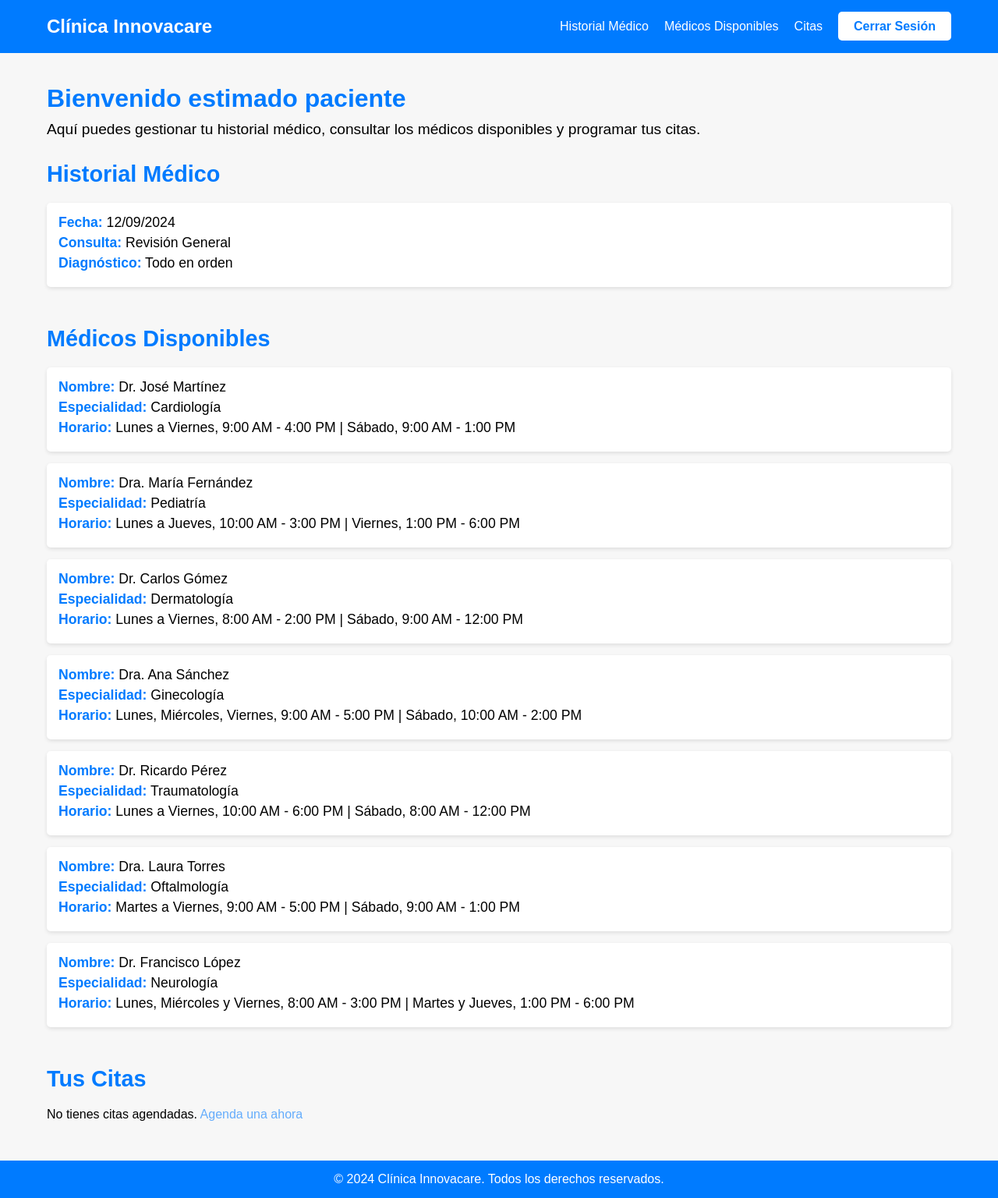
After one commit to MrPix3l/Clinica-Medica-Innovacare, a PHP site: page /ingreso.php in a window 1280 px wide. The commit adds this page. Shown: the whole page at 78% size. Run offline with PHP 8.4, Linux system fonts and the light colour scheme.

Commit message:
Add files via upload

```diff
--- a/ingreso.css
+++ b/ingreso.css
@@ -14,7 +14,6 @@ header {
     background-color: #007BFF;
     padding: 20px 0;
 }
-
 
 
 .header-content {
@@ -97,13 +96,110 @@ main {
 }
 
 #citas a {
-    color: #007BFF;
+    color: #007bff98;
     text-decoration: none;
 }
 
 #citas a:hover {
     text-decoration: underline;
 }
+
+/* Fondo del modal */
+.modal {
+    display: none; /* Oculto por defecto */
+    position: fixed;
+    z-index: 1;
+    left: 0;
+    top: 0;
+    width: 100%;
+    height: 100%;
+    overflow: auto;
+    background-color: rgba(0, 0, 0, 0.5); /* Fondo semitransparente */
+    animation: fadeIn 0.3s ease; /* Animación de entrada */
+}
+
+/* Contenido del modal */
+.modal-content {
+    background-color: #fff;
+    margin: 5% auto;
+    padding: 20px;
+    border: 1px solid #ddd;
+    width: 90%;
+    max-width: 600px;
+    border-radius: 10px;
+    box-shadow: 0px 4px 20px rgba(0, 0, 0, 0.3); /* Sombra */
+    animation: slideDown 0.4s ease; /* Animación de aparición */
+}
+
+/* Animaciones */
+@keyframes fadeIn {
+    from { opacity: 0; }
+    to { opacity: 1; }
+}
+
+@keyframes slideDown {
+    from { transform: translateY(-50px); opacity: 0; }
+    to { transform: translateY(0); opacity: 1; }
+}
+
+/* Título del modal */
+.modal-content h2 {
+    color: #007BFF;
+    font-size: 1.8rem;
+    margin-bottom: 10px;
+    text-align: center;
+}
+
+/* Estilos del formulario */
+.form-group {
+    margin-bottom: 15px;
+}
+
+.form-group label {
+    display: block;
+    font-size: 1rem;
+    color: #333;
+    margin-bottom: 5px;
+}
+
+.form-group input, .form-group select {
+    width: 100%;
+    padding: 10px;
+    border: 1px solid #ddd;
+    border-radius: 5px;
+    font-size: 1rem;
+}
+
+button[type="submit"] {
+    background-color: #007BFF;
+    color: #fff;
+    padding: 12px 20px;
+    border: none;
+    border-radius: 5px;
+    cursor: pointer;
+    font-size: 1rem;
+    font-weight: bold;
+    width: 100%;
+    transition: background-color 0.3s ease;
+}
+
+button[type="submit"]:hover {
+    background-color: #0056b3;
+}
+
+/* Botón de cierre */
+.close {
+    color: #aaa;
+    float: right;
+    font-size: 1.5rem;
+    font-weight: bold;
+    cursor: pointer;
+}
+
+.close:hover {
+    color: #333;
+}
+
 
 footer {
     background-color: #007BFF;
--- a/ingreso.js
+++ b/ingreso.js
@@ -1,3 +1,31 @@
-document.querySelector('#citas a').addEventListener('click', function() {
-    alert('¡Redirigiendo a la página para agendar una cita!');
-});
+//document.querySelector('#citas a').addEventListener('click', function() {
+    //alert('¡Redirigiendo a la página para agendar una cita!');
+//});
+
+
+// Obtener el modal
+var modal = document.getElementById("agendarCitaModal");
+
+// Obtener el enlace que abre el modal
+var agendarCitaLink = document.getElementById("agendarCitaLink");
+
+// Obtener el elemento <span> que cierra el modal
+var span = document.getElementsByClassName("close")[0];
+
+// Cuando el usuario hace clic en el enlace, abrir el modal
+agendarCitaLink.onclick = function(event) {
+    event.preventDefault(); // Prevenir el comportamiento por defecto del enlace
+    modal.style.display = "block"; // Mostrar el modal
+}
+
+// Cuando el usuario hace clic en <span> (x), cerrar el modal
+span.onclick = function() {
+    modal.style.display = "none";
+}
+
+// Cuando el usuario hace clic en cualquier parte fuera del modal, cerrarlo
+window.onclick = function(event) {
+    if (event.target == modal) {
+        modal.style.display = "none";
+    }
+}
--- /dev/null
+++ b/ingreso.php
@@ -0,0 +1,154 @@
+<?php
+session_start();
+
+
+if (isset($_SESSION['id_usuario'])) {
+    $id_paciente = $_SESSION['id_usuario'];
+    //echo "El ID del paciente es: " . $id_paciente;
+}
+//7lse {
+//    $id_paciente = $_SESSION['user_id'];
+//}
+
+?>
+
+<!DOCTYPE html>
+<html lang="en">
+<head>
+    <meta charset="UTF-8">
+    <meta name="viewport" content="width=device-width, initial-scale=1.0">
+    <title>Panel del Usuario - Clínica Innovacare</title>
+    <link rel="stylesheet" href="ingreso.css">
+</head>
+<body>
+    <header>
+        <div class="header-content">
+            <div class="logo">Clínica Innovacare</div>
+            <nav>
+                <ul>
+                    <li><a href="#historial-medico">Historial Médico</a></li>
+                    <li><a href="#medicos-disponibles">Médicos Disponibles</a></li>
+                    <li><a href="#citas">Citas</a></li>
+                    <li><a href="index.html" class="login-button"> Cerrar Sesión</a></li>
+                </ul>
+            </nav>
+        </div>
+    </header>
+    <main>
+        <section id="bienvenida">
+            <?php
+                if (isset($_SESSION['exito']) && $_SESSION['exito'] === 1) {
+                    echo "<h1><center>Cita agendada con exito!</center> </h1><br><br><br>";
+                    unset($_SESSION['exito']);
+                }
+            ?>
+
+            <h1>Bienvenido estimado paciente</h1>
+            <p>Aquí puedes gestionar tu historial médico, consultar los médicos disponibles y programar tus citas.</p>
+        </section>
+
+        <section id="historial-medico" class="dashboard-section">
+            <h2>Historial Médico</h2>
+            <div class="historial-content">
+                <p><strong>Fecha:</strong> 12/09/2024</p>
+                <p><strong>Consulta:</strong> Revisión General</p>
+                <p><strong>Diagnóstico:</strong> Todo en orden</p>
+            </div>
+            <!-- Agrega más entradas de historial médico según sea necesario -->
+        </section>
+
+        <section id="medicos-disponibles" class="dashboard-section">
+            <h2>Médicos Disponibles</h2>
+
+            <!-- Lista de médicos -->
+            <div class="medico-item">
+                <p><strong>Nombre:</strong> Dr. José Martínez</p>
+                <p><strong>Especialidad:</strong> Cardiología</p>
+                <p><strong>Horario:</strong> Lunes a Viernes, 9:00 AM - 4:00 PM | Sábado, 9:00 AM - 1:00 PM</p>
+            </div>
+
+            <div class="medico-item">
+                <p><strong>Nombre:</strong> Dra. María Fernández</p>
+                <p><strong>Especialidad:</strong> Pediatría</p>
+                <p><strong>Horario:</strong> Lunes a Jueves, 10:00 AM - 3:00 PM | Viernes, 1:00 PM - 6:00 PM</p>
+            </div>
+
+            <div class="medico-item">
+                <p><strong>Nombre:</strong> Dr. Carlos Gómez</p>
+                <p><strong>Especialidad:</strong> Dermatología</p>
+                <p><strong>Horario:</strong> Lunes a Viernes, 8:00 AM - 2:00 PM | Sábado, 9:00 AM - 12:00 PM</p>
+            </div>
+
+            <div class="medico-item">
+                <p><strong>Nombre:</strong> Dra. Ana Sánchez</p>
+                <p><strong>Especialidad:</strong> Ginecología</p>
+                <p><strong>Horario:</strong> Lunes, Miércoles, Viernes, 9:00 AM - 5:00 PM | Sábado, 10:00 AM - 2:00 PM</p>
+            </div>
+
+            <div class="medico-item">
+                <p><strong>Nombre:</strong> Dr. Ricardo Pérez</p>
+                <p><strong>Especialidad:</strong> Traumatología</p>
+                <p><strong>Horario:</strong> Lunes a Viernes, 10:00 AM - 6:00 PM | Sábado, 8:00 AM - 12:00 PM</p>
+            </div>
+
+            <div class="medico-item">
+                <p><strong>Nombre:</strong> Dra. Laura Torres</p>
+                <p><strong>Especialidad:</strong> Oftalmología</p>
+                <p><strong>Horario:</strong> Martes a Viernes, 9:00 AM - 5:00 PM | Sábado, 9:00 AM - 1:00 PM</p>
+            </div>
+
+            <div class="medico-item">
+                <p><strong>Nombre:</strong> Dr. Francisco López</p>
+                <p><strong>Especialidad:</strong> Neurología</p>
+                <p><strong>Horario:</strong> Lunes, Miércoles y Viernes, 8:00 AM - 3:00 PM | Martes y Jueves, 1:00 PM - 6:00 PM</p>
+            </div>
+        </section>
+
+        <section id="citas" class="dashboard-section">
+            <h2>Tus Citas</h2>
+            <p>No tienes citas agendadas. <a href="#" id="agendarCitaLink">Agenda una ahora</a></p>
+
+        </section>
+    </main>
+
+  <!-- Modal para Agendar Cita -->
+<div id="agendarCitaModal" class="modal">
+    <div class="modal-content">
+        <span class="close">&times;</span>
+        <h2>Agendar Cita</h2>
+        <form action="agendar_cita.php" method="POST">
+            <div class="form-group">
+                <label for="doctor">Selecciona un Doctor:</label>
+                <select name="doctor" id="doctor" required>
+                    <option value="">Seleccione un doctor</option>
+                    <option value="1">Dr. José Martínez (Cardiología)</option>
+                    <option value="2">Dra. María Fernández (Pediatría)</option>
+                    <option value="3">Dr. Carlos Gómez (Dermatología)</option>
+                    <option value="4">Dra. Ana Sánchez (Ginecología)</option>
+                    <option value="5">Dr. Ricardo Pérez (Traumatología)</option>
+                    <option value="6">Dra. Laura Torres (Oftalmología)</option>
+                    <option value="7">Dr. Francisco López (Neurología)</option>
+                    <!-- Agrega más doctores según sea necesario -->
+                </select>
+            </div>
+            <div class="form-group">
+                <label for="fecha">Selecciona la Fecha:</label>
+                <input type="date" name="fecha" id="fecha" required>
+            </div>
+            <div class="form-group">
+                <label for="hora">Selecciona la Hora:</label>
+                <input type="time" name="hora" id="hora" required>
+            </div>
+            <button type="submit">Agendar Cita</button>
+        </form>
+    </div>
+</div>
+
+
+    <footer>
+        <p>&copy; 2024 Clínica Innovacare. Todos los derechos reservados.</p>
+    </footer>
+
+    <script src="ingreso.js"></script>
+</body>
+</html>
--- a/procesar_registro.php
+++ b/procesar_registro.php
@@ -30,7 +30,7 @@ if ($_SERVER['REQUEST_METHOD'] == 'POST') {
         // Insertar un nuevo usuario en la base de datos
         $insertUser = 'INSERT INTO usuarios (rut, password) VALUES (?, ?)';
         $stmt = $db->prepare($insertUser);
-        $hashed_password = password_hash($password, PASSWORD_DEFAULT); // Encriptar la contraseña
+        $hashed_password = password_hash($password, PASSWORD_BCRYPT); // Encriptar la contraseña
         $stmt->execute([$rut, $hashed_password]);
 
         if ($stmt) {
```
Also changed, not shown: agendar_cita.php (added, +43 -0 lines), modal.css (added, +24 -0 lines), procesar_inicio_sesion.php (+6 -5 lines).
